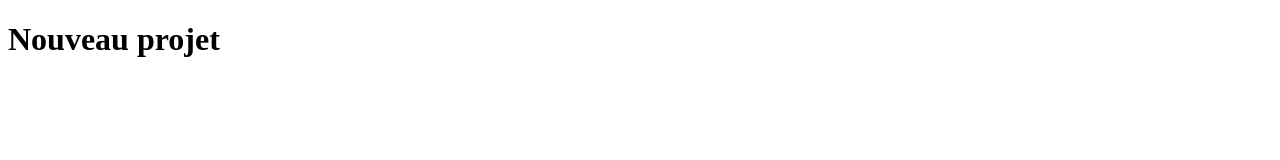
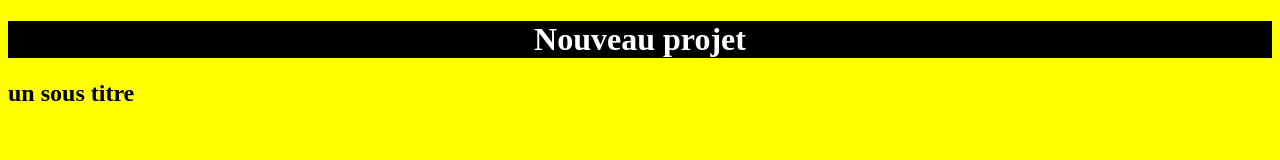
Before and after one commit to Gerard-Menfin/aston, a plain HTML site: page index.html in a window 1280 px wide. Drawn offline with Linux system fonts and the light colour scheme.

Commit message:
version 1.0

```diff
--- /dev/null
+++ b/css/index.css
@@ -0,0 +1 @@
+body { background-color: yellow;}
--- a/index.html
+++ b/index.html
@@ -4,9 +4,12 @@
     <meta charset="UTF-8">
     <meta name="viewport" content="width=device-width, initial-scale=1.0">
     <title>Document</title>
+    <link rel="stylesheet" href="css/style.css">
+    <link rel="stylesheet" href="css/index.css">
+    <script src="js/script.js" defer></script>
 </head>
 <body>
     <h1>Nouveau projet</h1>
-
+    <h2>un sous titre</h2>
 </body>
 </html>
--- /dev/null
+++ b/js/script.js
@@ -0,0 +1 @@
+alert("fichier js");
```
